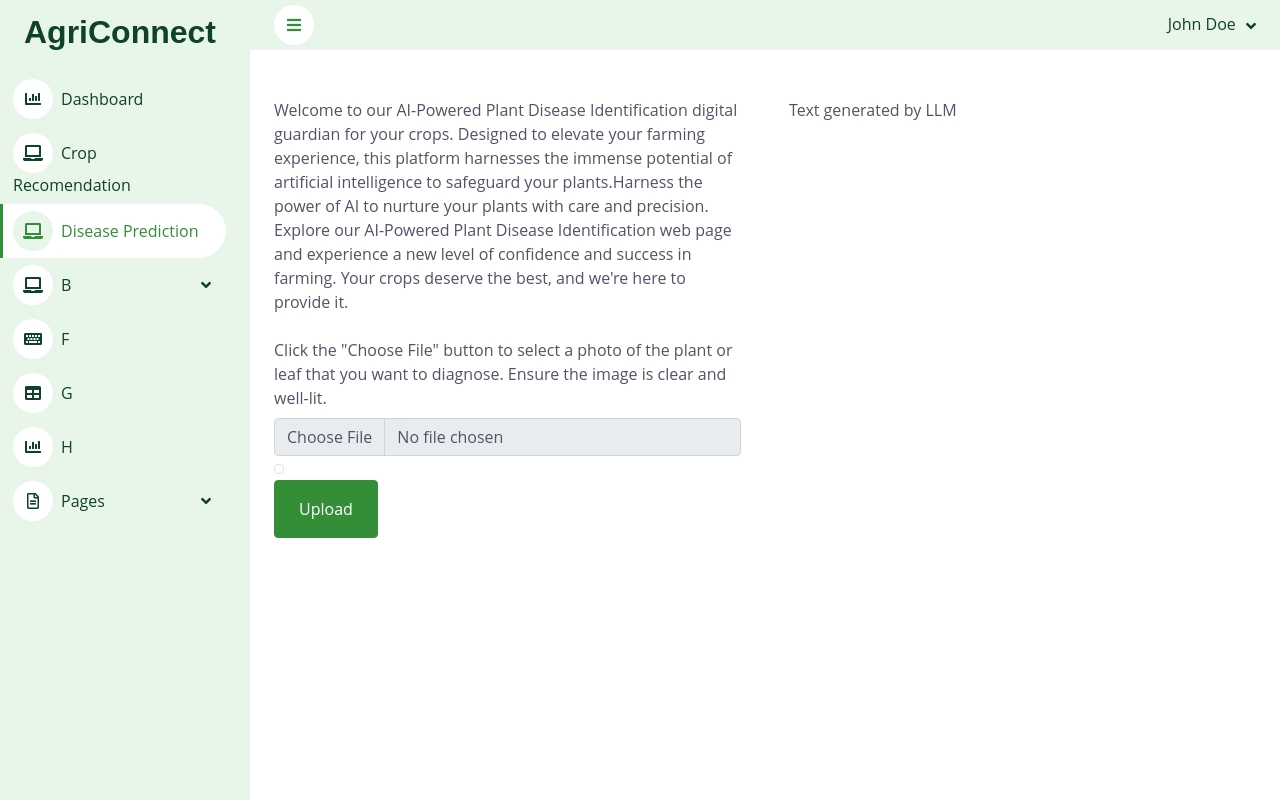
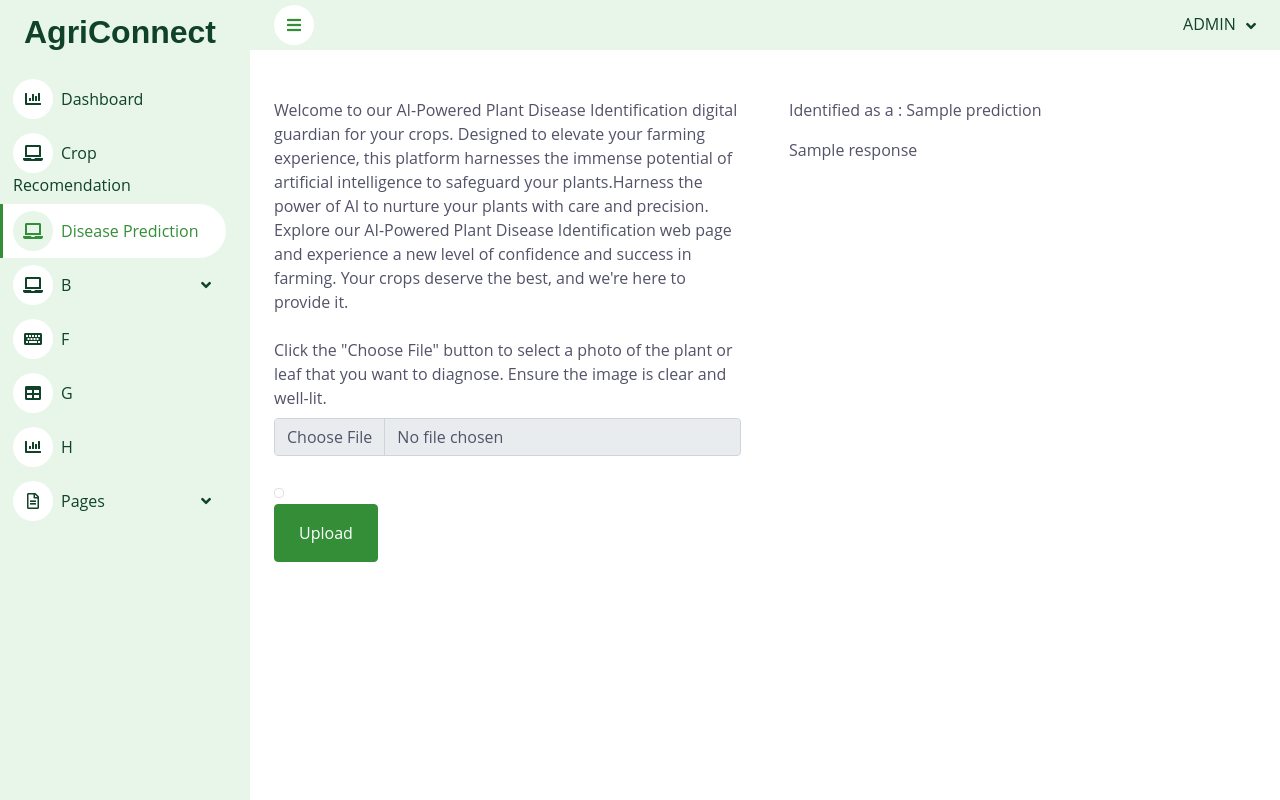
Before and after one commit to pinilDissanayaka/AgriSensePro-Web-Dashboard, a Flask app: template Dashboard/templates/plant_d.html in a window 1280 px wide. Run offline with Flask 3, Linux system fonts and the light colour scheme; the template is opened without the code that fills it: most values are stand-ins (such as "Sample title", 1, 10 or a date in 2020); parts of the project's set-up code (start-up, migrations or seed data) failed here and were passed over; some libraries are stand-ins or nearby versions.

Commit message:
Add files via upload

```diff
--- a/Dashboard/app.py
+++ b/Dashboard/app.py
@@ -2,18 +2,41 @@ from flask import Flask, request, render_template, url_for, Markup
 import numpy as np
 import pickle
 import os
+import requests
 import replicate
-import requests
 #import openai
+from keras.models import load_model
+import keras.utils as image
+import cv2
+from werkzeug.utils import secure_filename
 import warnings
 warnings.filterwarnings(action = 'ignore')
 
 api_key = '8afacb880aa75aed554fe64706531396' #Weather api
-os.environ["REPLICATE_API_TOKEN"] = "r8_3GNMwe3ZfwbZAu7OGb0WTxZPR2SzYbD061RJy" #Llama2 Api
+#os.environ["REPLICATE_API_TOKEN"] = "r8_MgrHJRUeRANnasLX0l8HC1sQ1nDGBmr3lYZXB" #Hesh Llama2 Api
+os.environ["REPLICATE_API_TOKEN"] = "r8_D4rsaOegEBAAGAIDfzJEFBC3sDqtnJB0a1jY8" #Llama2 Api Era
 
 
 with open('utils\model\predictor.pickle', 'rb') as file:
     model = pickle.load(file)
+
+vgg_model = load_model('vgg16_model.h5')
+
+pred_classes=['apple scab','apple black rot','cedar apple rust','apple healthy','blueberry healthy','cherry powdery mildew','cherry healthy','corn cercospora leaf gray leaf spot','corn common rust','corn northern leaf blight','corn healthy','grape black rot','grape black measles','grape leaf blight','grape healthy','orange haunglongbing',
+      'peach bacterial spot','peach healthy','pepper bell Bacterial spot','pepper bell healthy','potato early blight','potato late blight','potato healthy','raspberry healthy','soybean healthy','squash powdery mildew','strawberry leaf scotch','strawberry healthy','tomato bacterial spot','tomato early blight','tomato late blight','tomato leaf mold','tomato septoria leaf spot','tomato spider mites two spotted spider mite',
+      'tomato target spot','Tomato yellow leaf curl virus','tomato mosaic virus','tomato healthy']
+
+def image_classification(img_path):
+    img = image.load_img(img_path, target_size=(224, 224))
+    img = image.img_to_array(img)
+    img =  img/255
+    img = np.expand_dims(img, axis=0)
+    pred = vgg_model.predict(img)
+    pred = np.argmax(pred)
+    #print(pred)
+    pred = pred_classes[int(pred)]
+    #print(pred)
+    return pred
 
 def prediction(N, P, K, Ph, rf, city):
     pred = 0
@@ -22,7 +45,7 @@ def prediction(N, P, K, Ph, rf, city):
     input_data_arr = np.asarray(input_data).reshape(1, -1)
     pred = model.predict(input_data_arr)
     pred = pred[0]
-    print(pred)
+    #print(pred)
     return pred
 
 def fetch_weather(city):
@@ -49,15 +72,14 @@ def fetch_weather(city):
 #    print(generated_text)
 
 def llama2(prompt):
+    pre_prompt = "Make a discription about this disease and solution for this disease"
     output = replicate.run('a16z-infra/llama13b-v2-chat:df7690f1994d94e96ad9d568eac121aecf50684a0b0963b25a41cc40061269e5', # LLM model
-                        input={"prompt": f"{prompt}", # Prompts
-                        "temperature":0.1, "top_p":0.9, "max_length":2048, "repetition_penalty":1})  # Model parameters
+                        input={"prompt": f"{pre_prompt} {prompt} : ", # Prompts
+                        "temperature":0.1, "top_p":0.9, "max_length":512, "repetition_penalty":1})  # Model parameters
     full_response = ""
     for item in output:
         full_response += item
-
-    print(full_response)
-
+    return full_response
 
 
 app = Flask(__name__)
@@ -75,12 +97,22 @@ def crop_rec(pred = 0):
         K = float(request.form['Potassium'])
         Ph = float(request.form['Ph'])
         R = float(request.form['Rainfall'])
-        pred = prediction(N= N, P= P, K= K, Ph= Ph, rf= R, city= 'kolonnawa')
+        location = request.form['location']
+        pred = prediction(N= N, P= P, K= K, Ph= Ph, rf= R, city= location)
+        pred = pred.upper()
     return render_template('crop_rec.html', pred_value = pred)
 
-@app.route('/plant_d.html')
-def plant_d():
-    return render_template('plant_d.html')
+@app.route('/plant_d.html', methods= ['POST', 'GET'])
+def plant_d(pred = 0, response = 0):
+    if request.method == 'POST':
+        img = request.files['file']
+        file_path = img.filename
+        img.save('static' + secure_filename(file_path))
+        pred = image_classification(img_path= file_path)
+        pred = pred.upper()
+        #response = llama2(pred)
+
+    return render_template('plant_d.html', prediction = pred, response = response)
 
 if __name__ == '__main__':
     app.run(debug=True)
--- a/Dashboard/templates/base.html
+++ b/Dashboard/templates/base.html
@@ -43,7 +43,7 @@
                     <div class="nav-item dropdown">
                         <a href="#" class="nav-link dropdown-toggle" data-bs-toggle="dropdown">
                             <!--<img class="rounded-circle me-lg-2" src="img/user.jpg" alt="" style="width: 40px; height: 40px;">-->
-                            <span class="d-none d-lg-inline-flex">John Doe</span>
+                            <span class="d-none d-lg-inline-flex">ADMIN</span>
                         </a>
                         <div class="dropdown-menu dropdown-menu-end bg-light border-0 rounded-0 rounded-bottom m-0">
                             <a href="#" class="dropdown-item">My Profile</a>
--- a/Dashboard/templates/plant_d.html
+++ b/Dashboard/templates/plant_d.html
@@ -42,9 +42,11 @@
         <div class="row g-5">
             <div class="col-lg-6 wow fadeIn" data-wow-delay="0.1s">
                 <p class="mb-4">Welcome to our AI-Powered Plant Disease Identification digital guardian for your crops. Designed to elevate your farming experience, this platform harnesses the immense potential of artificial intelligence to safeguard your plants.Harness the power of AI to nurture your plants with care and precision. Explore our AI-Powered Plant Disease Identification web page and experience a new level of confidence and success in farming. Your crops deserve the best, and we're here to provide it.</p>
+                <form method="POST" action="{{ url_for('plant_d')}}" enctype="multipart/form-data">
                     <div class="mb-3">
                         <label for="formFile" class="form-label">Click the "Choose File" button to select a photo of the plant or leaf that you want to diagnose. Ensure the image is clear and well-lit.</label>
-                    <input class="form-control" type="file" name= 'img' id="formFile" accept="image/*" name="photo" onchange="previewFile(this);">
+                        <input class="form-control" type="file" id="formFile" accept="image/*" name="file" onchange="previewFile(this);">
+                        </br>
                         <div class="col-12">
                             <img class="img-thumbnail" src="" alt="">
                         </div>
@@ -52,9 +54,19 @@
                             <button class="btn btn-primary py-3 px-4" type="submit">Upload</button>
                         </div>
                     </div>
+                </form>
             </div>
             <div class="col-lg-6 wow fadeIn" data-wow-delay="0.5s">
-                Text generated by LLM
+                <div class="mb-3">
+                    {% if prediction != 0%}
+                        <label>Identified as a : {{prediction}} </label>
+                    {%endif%}
+                </div>
+                <div class="mb-3">
+                    {% if response != 0%}
+                        {{response}}
+                    {%endif%}
+                </div>
             </div>
         </div>
     </div>
```
Also changed, not shown: Dashboard/templates/crop_rec.html (+10 -6 lines). Lines whose indentation alone changed are shown as unchanged.
